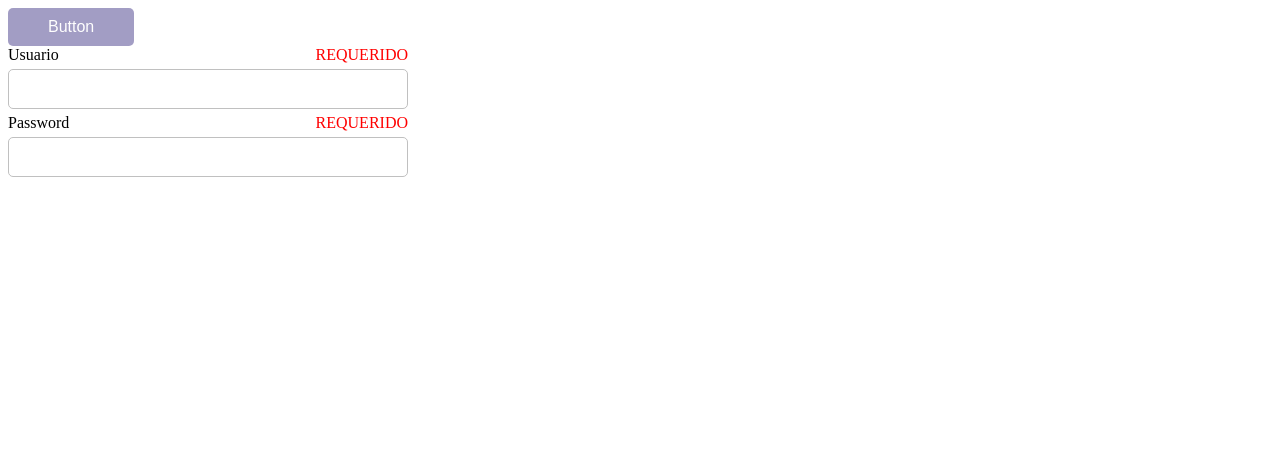
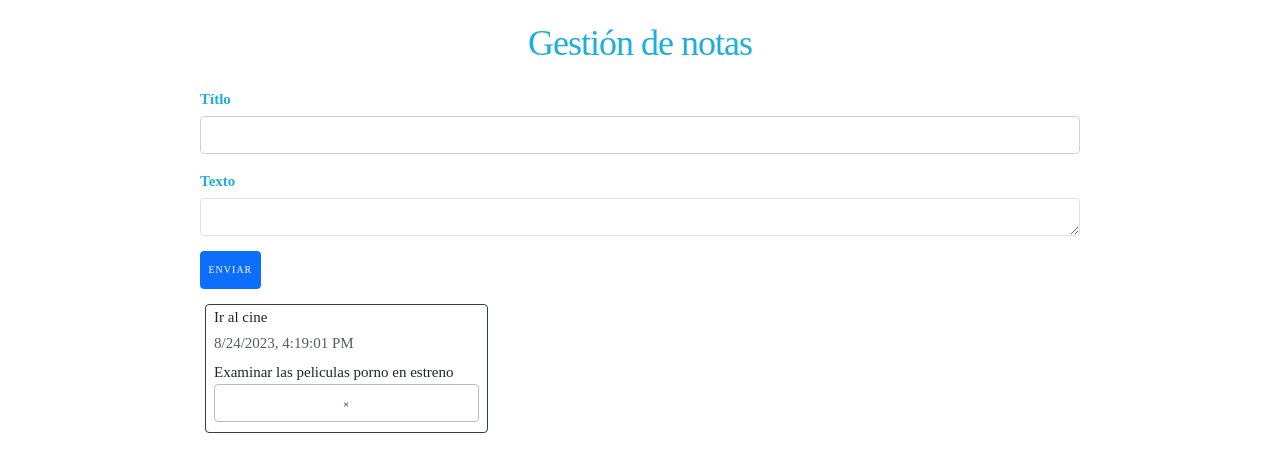
Before and after one commit to astorlucas/vue-training, a Vue app in the folder vu-cli-proy/: page / in a window 1280 px wide. Shown: the top 472 px of the page. Built offline with nearby package versions, Linux system fonts and the light colour scheme.

Commit message:
app de notas completada

```diff
--- /dev/null
+++ b/vu-cli-proy/public/skeleton.css
@@ -0,0 +1,394 @@
+#app {
+  font-family: 'Times New Roman', Times, serif;
+  text-align: center;
+  color: #1EAEDB;
+  margin: 20px;
+}
+.container {
+  position: relative;
+  width: 100%;
+  max-width: 960px;
+  margin: 0 auto;
+  padding: 0 20px;
+  box-sizing: border-box; }
+.column,
+.columns {
+  width: 100%;
+  float: left;
+  box-sizing: border-box; }
+
+/* For devices larger than 400px */
+@media (min-width: 400px) {
+  .container {
+    width: 85%;
+    padding: 0; }
+}
+
+/* For devices larger than 550px */
+@media (min-width: 550px) {
+  .container {
+    width: 80%; }
+  .column,
+  .columns {
+    margin-left: 4%; }
+  .column:first-child,
+  .columns:first-child {
+    margin-left: 0; }
+
+  .one.column,
+  .one.columns                    { width: 4.66666666667%; }
+  .two.columns                    { width: 13.3333333333%; }
+  .three.columns                  { width: 22%;            }
+  .four.columns                   { width: 30.6666666667%; }
+  .five.columns                   { width: 39.3333333333%; }
+  .six.columns                    { width: 48%;            }
+  .seven.columns                  { width: 56.6666666667%; }
+  .eight.columns                  { width: 65.3333333333%; }
+  .nine.columns                   { width: 74.0%;          }
+  .ten.columns                    { width: 82.6666666667%; }
+  .eleven.columns                 { width: 91.3333333333%; }
+  .twelve.columns                 { width: 100%; margin-left: 0; }
+
+  .one-third.column               { width: 30.6666666667%; }
+  .two-thirds.column              { width: 65.3333333333%; }
+
+  .one-half.column                { width: 48%; }
+
+  /* Offsets */
+  .offset-by-one.column,
+  .offset-by-one.columns          { margin-left: 8.66666666667%; }
+  .offset-by-two.column,
+  .offset-by-two.columns          { margin-left: 17.3333333333%; }
+  .offset-by-three.column,
+  .offset-by-three.columns        { margin-left: 26%;            }
+  .offset-by-four.column,
+  .offset-by-four.columns         { margin-left: 34.6666666667%; }
+  .offset-by-five.column,
+  .offset-by-five.columns         { margin-left: 43.3333333333%; }
+  .offset-by-six.column,
+  .offset-by-six.columns          { margin-left: 52%;            }
+  .offset-by-seven.column,
+  .offset-by-seven.columns        { margin-left: 60.6666666667%; }
+  .offset-by-eight.column,
+  .offset-by-eight.columns        { margin-left: 69.3333333333%; }
+  .offset-by-nine.column,
+  .offset-by-nine.columns         { margin-left: 78.0%;          }
+  .offset-by-ten.column,
+  .offset-by-ten.columns          { margin-left: 86.6666666667%; }
+  .offset-by-eleven.column,
+  .offset-by-eleven.columns       { margin-left: 95.3333333333%; }
+
+  .offset-by-one-third.column,
+  .offset-by-one-third.columns    { margin-left: 34.6666666667%; }
+  .offset-by-two-thirds.column,
+  .offset-by-two-thirds.columns   { margin-left: 69.3333333333%; }
+
+  .offset-by-one-half.column,
+  .offset-by-one-half.columns     { margin-left: 52%; }
+
+}
+
+
+/* Base Styles
+–––––––––––––––––––––––––––––––––––––––––––––––––– */
+/* NOTE
+html is set to 62.5% so that all the REM measurements throughout Skeleton
+are based on 10px sizing. So basically 1.5rem = 15px :) */
+html {
+  font-size: 62.5%; }
+body {
+  font-size: 1.5em; /* currently ems cause chrome bug misinterpreting rems on body element */
+  line-height: 1.6;
+  font-weight: 400;
+  font-family: "Raleway", "HelveticaNeue", "Helvetica Neue", Helvetica, Arial, sans-serif;
+  color: #222; }
+
+
+/* Typography
+–––––––––––––––––––––––––––––––––––––––––––––––––– */
+h1, h2, h3, h4, h5, h6 {
+  margin-top: 0;
+  margin-bottom: 2rem;
+  font-weight: 300; }
+h1 { font-size: 4.0rem; line-height: 1.2;  letter-spacing: -.1rem;}
+h2 { font-size: 3.6rem; line-height: 1.25; letter-spacing: -.1rem; }
+h3 { font-size: 3.0rem; line-height: 1.3;  letter-spacing: -.1rem; }
+h4 { font-size: 2.4rem; line-height: 1.35; letter-spacing: -.08rem; }
+h5 { font-size: 1.8rem; line-height: 1.5;  letter-spacing: -.05rem; }
+h6 { font-size: 1.5rem; line-height: 1.6;  letter-spacing: 0; }
+
+/* Larger than phablet */
+@media (min-width: 550px) {
+  h1 { font-size: 5.0rem; }
+  h2 { font-size: 4.2rem; }
+  h3 { font-size: 3.6rem; }
+  h4 { font-size: 3.0rem; }
+  h5 { font-size: 2.4rem; }
+  h6 { font-size: 1.5rem; }
+}
+
+p {
+  margin-top: 0; }
+
+
+/* Links
+–––––––––––––––––––––––––––––––––––––––––––––––––– */
+a {
+  color: #1EAEDB; }
+a:hover {
+  color: #0FA0CE; }
+
+
+/* Buttons
+–––––––––––––––––––––––––––––––––––––––––––––––––– */
+.button,
+button,
+input[type="submit"],
+input[type="reset"],
+input[type="button"] {
+  display: inline-block;
+  height: 38px;
+  padding: 0 30px;
+  color: #555;
+  text-align: center;
+  font-size: 11px;
+  font-weight: 600;
+  line-height: 38px;
+  letter-spacing: .1rem;
+  text-transform: uppercase;
+  text-decoration: none;
+  white-space: nowrap;
+  background-color: transparent;
+  border-radius: 4px;
+  border: 1px solid #bbb;
+  cursor: pointer;
+  box-sizing: border-box; }
+.button:hover,
+button:hover,
+input[type="submit"]:hover,
+input[type="reset"]:hover,
+input[type="button"]:hover,
+.button:focus,
+button:focus,
+input[type="submit"]:focus,
+input[type="reset"]:focus,
+input[type="button"]:focus {
+  color: #333;
+  border-color: #888;
+  outline: 0; }
+.button.button-primary,
+button.button-primary,
+input[type="submit"].button-primary,
+input[type="reset"].button-primary,
+input[type="button"].button-primary {
+  color: #FFF;
+  background-color: #33C3F0;
+  border-color: #33C3F0; }
+.button.button-primary:hover,
+button.button-primary:hover,
+input[type="submit"].button-primary:hover,
+input[type="reset"].button-primary:hover,
+input[type="button"].button-primary:hover,
+.button.button-primary:focus,
+button.button-primary:focus,
+input[type="submit"].button-primary:focus,
+input[type="reset"].button-primary:focus,
+input[type="button"].button-primary:focus {
+  color: #FFF;
+  background-color: #1EAEDB;
+  border-color: #1EAEDB; }
+
+
+/* Forms
+–––––––––––––––––––––––––––––––––––––––––––––––––– */
+input[type="email"],
+input[type="number"],
+input[type="search"],
+input[type="text"],
+input[type="tel"],
+input[type="url"],
+input[type="password"],
+textarea,
+select {
+  height: 38px;
+  padding: 6px 10px; /* The 6px vertically centers text on FF, ignored by Webkit */
+  background-color: #fff;
+  border: 1px solid #D1D1D1;
+  border-radius: 4px;
+  box-shadow: none;
+  box-sizing: border-box; }
+/* Removes awkward default styles on some inputs for iOS */
+input[type="email"],
+input[type="number"],
+input[type="search"],
+input[type="text"],
+input[type="tel"],
+input[type="url"],
+input[type="password"],
+textarea {
+  -webkit-appearance: none;
+     -moz-appearance: none;
+          appearance: none; }
+textarea {
+  min-height: 65px;
+  padding-top: 6px;
+  padding-bottom: 6px; }
+input[type="email"]:focus,
+input[type="number"]:focus,
+input[type="search"]:focus,
+input[type="text"]:focus,
+input[type="tel"]:focus,
+input[type="url"]:focus,
+input[type="password"]:focus,
+textarea:focus,
+select:focus {
+  border: 1px solid #33C3F0;
+  outline: 0; }
+label,
+legend {
+  display: block;
+  margin-bottom: .5rem;
+  font-weight: 600; }
+fieldset {
+  padding: 0;
+  border-width: 0; }
+input[type="checkbox"],
+input[type="radio"] {
+  display: inline; }
+label > .label-body {
+  display: inline-block;
+  margin-left: .5rem;
+  font-weight: normal; }
+
+
+/* Lists
+–––––––––––––––––––––––––––––––––––––––––––––––––– */
+ul {
+  list-style: circle inside; }
+ol {
+  list-style: decimal inside; }
+ol, ul {
+  padding-left: 0;
+  margin-top: 0; }
+ul ul,
+ul ol,
+ol ol,
+ol ul {
+  margin: 1.5rem 0 1.5rem 3rem;
+  font-size: 90%; }
+li {
+  margin-bottom: 1rem; }
+
+
+/* Code
+–––––––––––––––––––––––––––––––––––––––––––––––––– */
+code {
+  padding: .2rem .5rem;
+  margin: 0 .2rem;
+  font-size: 90%;
+  white-space: nowrap;
+  background: #F1F1F1;
+  border: 1px solid #E1E1E1;
+  border-radius: 4px; }
+pre > code {
+  display: block;
+  padding: 1rem 1.5rem;
+  white-space: pre; }
+
+
+/* Tables
+–––––––––––––––––––––––––––––––––––––––––––––––––– */
+th,
+td {
+  padding: 12px 15px;
+  text-align: left;
+  border-bottom: 1px solid #E1E1E1; }
+th:first-child,
+td:first-child {
+  padding-left: 0; }
+th:last-child,
+td:last-child {
+  padding-right: 0; }
+
+
+/* Spacing
+–––––––––––––––––––––––––––––––––––––––––––––––––– */
+button,
+.button {
+  margin-bottom: 1rem; }
+input,
+textarea,
+select,
+fieldset {
+  margin-bottom: 1.5rem; }
+pre,
+blockquote,
+dl,
+figure,
+table,
+p,
+ul,
+ol,
+form {
+  margin-bottom: 2.5rem; }
+
+
+/* Utilities
+–––––––––––––––––––––––––––––––––––––––––––––––––– */
+.u-full-width {
+  width: 100%;
+  box-sizing: border-box; }
+.u-max-full-width {
+  max-width: 100%;
+  box-sizing: border-box; }
+.u-pull-right {
+  float: right; }
+.u-pull-left {
+  float: left; }
+
+
+/* Misc
+–––––––––––––––––––––––––––––––––––––––––––––––––– */
+hr {
+  margin-top: 3rem;
+  margin-bottom: 3.5rem;
+  border-width: 0;
+  border-top: 1px solid #E1E1E1; }
+
+
+/* Clearing
+–––––––––––––––––––––––––––––––––––––––––––––––––– */
+
+/* Self Clearing Goodness */
+.container:after,
+.row:after,
+.u-cf {
+  content: "";
+  display: table;
+  clear: both; }
+
+
+/* Media Queries
+–––––––––––––––––––––––––––––––––––––––––––––––––– */
+/*
+Note: The best way to structure the use of media queries is to create the queries
+near the relevant code. For example, if you wanted to change the styles for buttons
+on small devices, paste the mobile query code up in the buttons section and style it
+there.
+*/
+
+
+/* Larger than mobile */
+@media (min-width: 400px) {}
+
+/* Larger than phablet (also point when grid becomes active) */
+@media (min-width: 550px) {}
+
+/* Larger than tablet */
+@media (min-width: 750px) {}
+
+/* Larger than desktop */
+@media (min-width: 1000px) {}
+
+/* Larger than Desktop HD */
+@media (min-width: 1200px) {}
--- a/vu-cli-proy/src/App.vue
+++ b/vu-cli-proy/src/App.vue
@@ -1,77 +1,85 @@
 <template>
-  <form @submit.prevent="enviar" class="form">
-  <MyButton
-    color="white"
-    background="darkslateblue"
-    :disabled="!valid"
-  />
-  <MyInput
-    name="Usuario"
-    :rules="{ required: true, min: 33 }"
-    :value="usuario.value"
-    @update="update"
-  />
-  <MyInput
-    name="Password"
-    :rules="{ required: true, min: 2 }"
-    :value="password.value"
-    @update="update"
-    type="password"
-  />
-</form>
+  <div id="app">
+    <h3>{{ titulo }}</h3>
+    <div class="form">
+      <div class="form-group">
+        <label>Títlo</label>
+        <input class="form-control" type="text" v-model="nota.titulo">
+      </div>
+      <div class="form-group">
+        <label>Texto</label>
+        <textarea class="form-control" v-model="nota.texto"></textarea>
+      </div>
+      <button class="btn btn-primary" @click="agregarNota">Enviar</button>
+    </div>
+    <div class="col-sm-12">
+      <!-- SE AGREGA ESE :KEY PARA EL FOR PORQUE LO PIDE -->
+      <div class="col-sm-4 nota" v-for="(nota, index) in notas" :key="nota.titulo">
+        <div class="card">
+          <div class="card-block">
+            <div class="card-title">{{ nota.titulo }}</div>
+            <div class="card-subtitle mb-2 text-muted">{{ nota.fecha }}</div>
+            <div class="card-text">{{ nota.texto }}</div>
+          </div>
+          <button class="close" @click="eliminarNota(index)">&times;</button>
+        </div>
+      </div>
+    </div>
+  </div>
 </template>
 
 <script>
-import MyButton from './components/MyButton.vue'
-import MyInput from './components/MyInput.vue'
 
 
 export default {
-  name: 'App',
-  components: {
-    MyButton,
-    MyInput
-  },
+  name: 'app',
   data() {
     return {
-      usuario: {
-        value: '',
-        valid: false
+      titulo: 'Gestión de notas',
+      nota: {
+        titulo: '',
+        texto: ''
       },
-      password: {
-        value: '',
-        valid: false
-      }
-    }
-  },
-  computed: {
-    valid(){
-      return this.usuario.valid && this.password.valid
+      notas: [
+        {
+          titulo: 'Ir al cine',
+          texto: 'Examinar las peliculas porno en estreno',
+          fecha: new Date(Date.now()).toLocaleString()
+        }
+      ]
     }
   },
   methods: {
-    enviar(){
-      console.log('Enviar');
-
-      //Codigo para validar el formulario
+    agregarNota: function () {
+      console.log(this.notas)
+      let { texto, titulo } = this.nota;
+      this.notas.push({
+        texto,
+        titulo,
+        fecha: new Date(Date.now()).toLocaleString()
+      })
     },
-    update(payload){
-      this[payload.name.toLowerCase()] = {
-        value: payload.value,
-        valid: payload.valid
-      };
+    eliminarNota: function (index) {
+      this.notas.splice(index, 1);
     }
   }
 }
 </script>
 
 <style>
-body {
-  font-family: 'Times New Roman', Times, serif;
+.form {
+  text-align: left;
 }
 
-.form {
-  max-width: 400px;
-  width: 50%;
+.card {
+  text-align: left;
+  border: 1px solid #2c3e50;
+  border-radius: 4px;
+  padding-left: 8px;
+  padding-right: 8px;
+}
+
+.nota {
+  padding: 5px;
 }
 </style>
```
Also changed, not shown: vu-cli-proy/public/index.html (+22 -11 lines), 2 other files (tests, documents, lock files or other folders).
